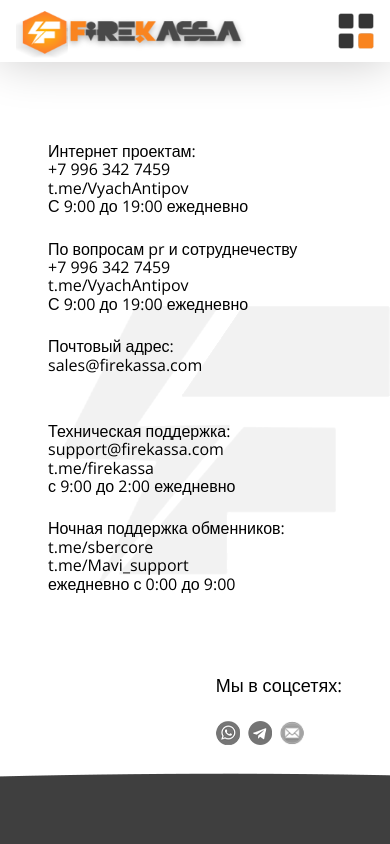
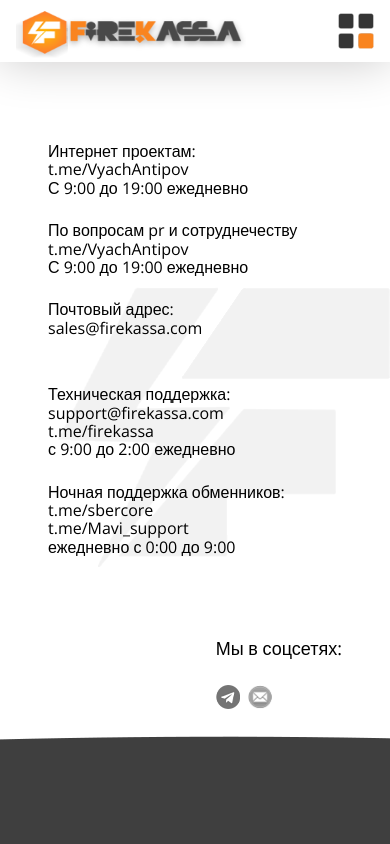
Before and after one commit to StoryTW/fk-nextjs, a Next.js app: page /contacts in a window 390 px wide. Shown: the top 844 px of the page. Built offline with nearby package versions, Linux system fonts and the light colour scheme.

Commit message:
del-phone

```diff
--- a/src/components/SocialsBlock/SocialsBlock.tsx
+++ b/src/components/SocialsBlock/SocialsBlock.tsx
@@ -4,10 +4,10 @@
 import Image from 'next/image';
 
 const DATA = [
-  {
-    src: '/images/contacts/whatsapp.png',
-    href: 'https://api.whatsapp.com/send?phone=79963427459',
-  },
+  // {
+  //   src: '/images/contacts/whatsapp.png',
+  //   href: 'https://api.whatsapp.com/send?phone=79963427459',
+  // },
   {
     src: '/images/contacts/telegram.png',
     href: 'https://t.me/+O9MX7Eezt5U2Mjcy ',
--- a/src/pageComponents/ContactsPage/ContactsPage.tsx
+++ b/src/pageComponents/ContactsPage/ContactsPage.tsx
@@ -13,14 +13,14 @@
         <div className={styles.wrapper}>
           <div className={styles.list}>
             <div className={styles.item}>
-              Интернет проектам: <br />
-              +7 996 342 7459
+              Интернет проектам:
+              {/* +7 996 342 7459 */}
               <br /> t.me/VyachAntipov
               <br /> С 9:00 до 19:00 ежедневно
             </div>
             <div className={styles.item}>
               По вопросам pr и сотруднечеству <br />
-              +7 996 342 7459 <br />
+              {/* +7 996 342 7459 <br /> */}
               t.me/VyachAntipov
               <br />С 9:00 до 19:00 ежедневно
             </div>
--- a/src/sections/BetSection/BetSection.tsx
+++ b/src/sections/BetSection/BetSection.tsx
@@ -370,7 +370,7 @@
                   <Image src={'/images/online.png'} alt='online' width={200} height={250} />
                   <p className={styles.iconText}>Написать</p>
                 </Link>
-                <Link href='tel:+79963427459' className={clsx(styles.icon, styles.iconTop)}>
+                {/* <Link href='tel:+79963427459' className={clsx(styles.icon, styles.iconTop)}>
                   <Image
                     src={'/images/clients/telephone.png'}
                     alt='online'
@@ -378,7 +378,7 @@
                     height={250}
                   />
                   <p className={styles.iconText}>Позвонить</p>
-                </Link>
+                </Link> */}
               </div>
             </motion.div>
           )}
```
Also changed, not shown: src/sections/OurTeam/OurTeam.data.ts (+5 -5 lines).
